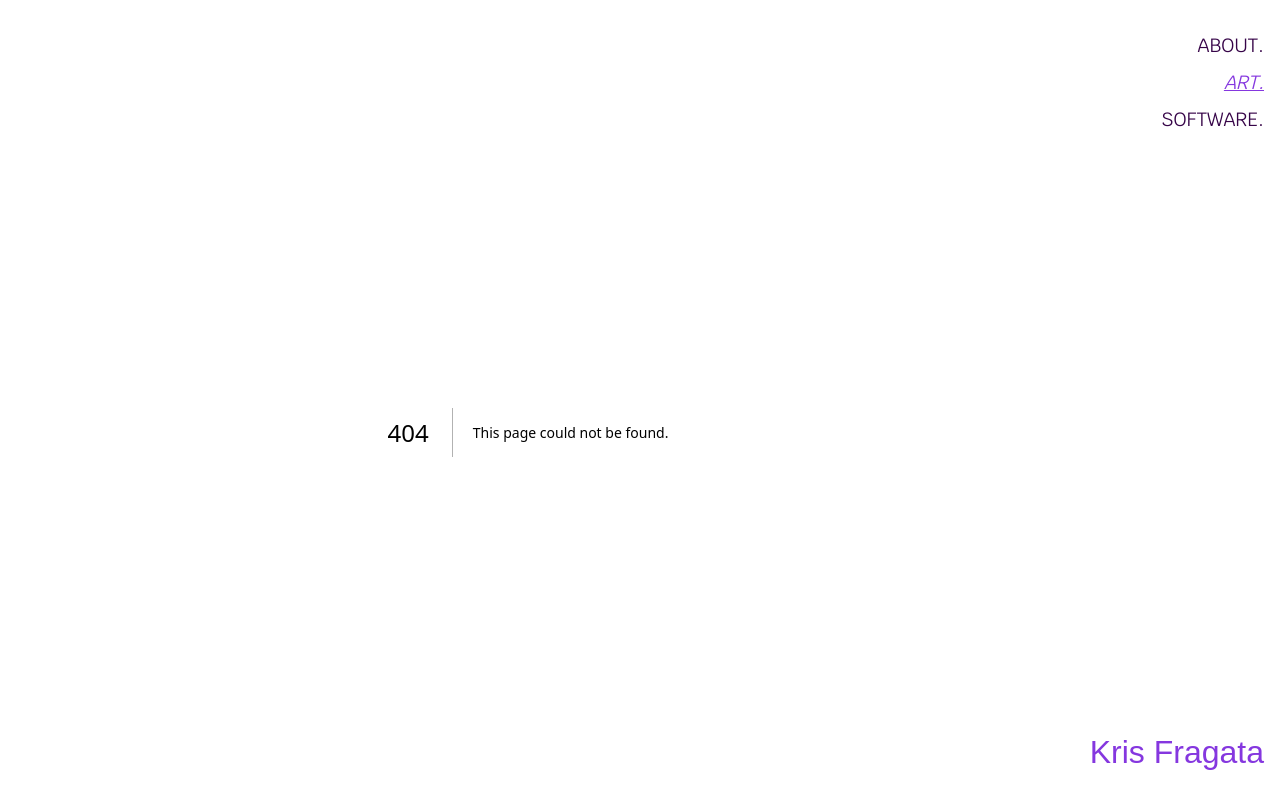
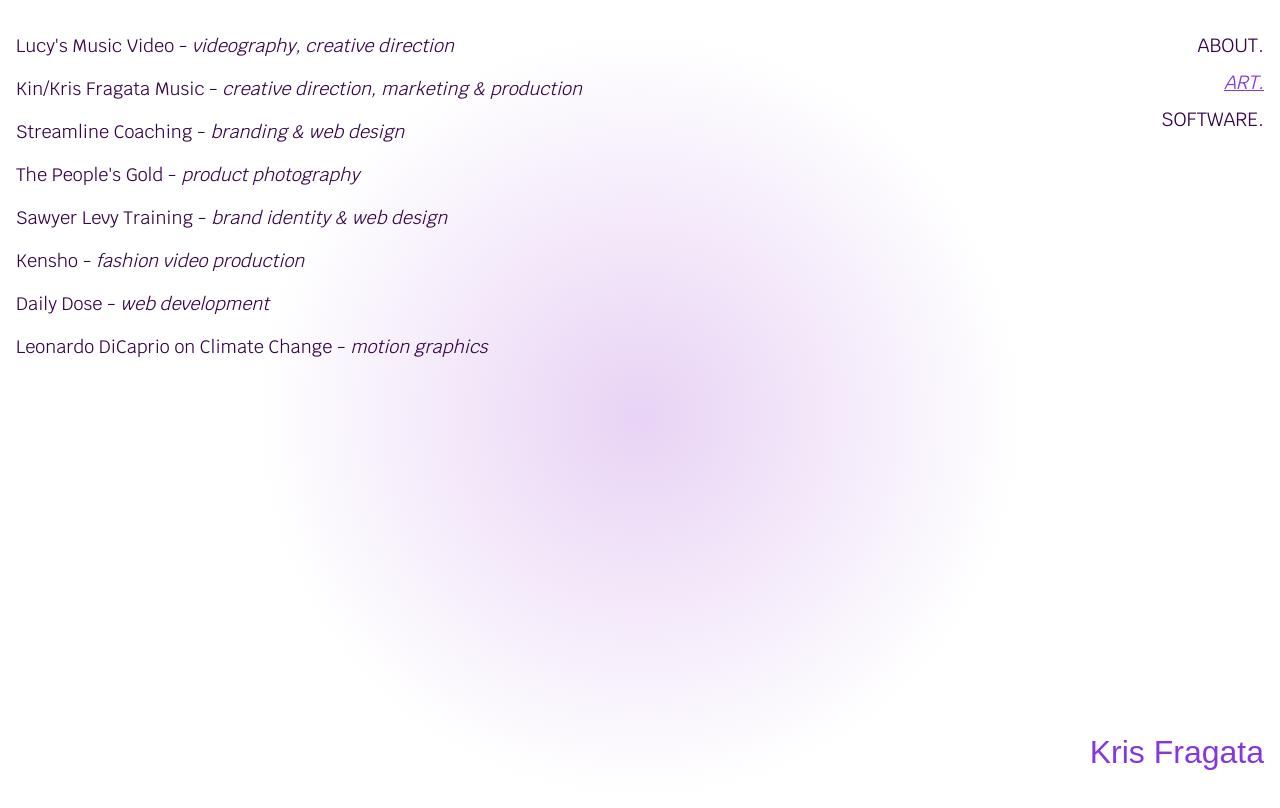
Before and after one commit to krisfragata/portfolio-2026-gd, a Next.js app: page /art in a window 1280 px wide. Before the commit this address had no page. Shown: the top 808 px of the page. Built offline with nearby package versions, Linux system fonts and the light colour scheme; a web font is replaced by a local one.

Commit message:
feat(art):render art project list and rename route this commit renames the route of art page from 'art-projects' to 'art' for conciseness introduces 'art_list' and Art interface for art list component

```diff
--- a/src/app/art-projects/page.tsx
+++ /dev/null
@@ -1,11 +0,0 @@
-import React from "react";
-
-const ArtProjects: React.FC = () => {
-    return (
-        <div className="left-main-text">
-            The <span className="text-primary">Art Projects</span> page is under progress...
-        </div>
-    );
-};
-
-export default ArtProjects
--- /dev/null
+++ b/src/app/art/art_list.ts
@@ -0,0 +1,48 @@
+export interface Art {
+    artwork: string;
+    details: string;
+    id: string;
+}
+
+export const artList:Art[] = [
+    {
+        artwork: "Lucy's Music Video",
+        details: 'videography, creative direction',
+        id: 'lucy'
+    },
+    {
+        artwork: 'Kin/Kris Fragata Music',
+        details: 'creative direction, marketing & production',
+        id: 'kin'
+    },
+    {
+        artwork: 'Streamline Coaching',
+        details: 'branding & web design',
+        id: 'streamline'
+    },
+    {
+        artwork: "The People's Gold",
+        details: 'product photography',
+        id: 'peoplegold',
+    },
+    {
+        artwork: 'Sawyer Levy Training',
+        details: 'brand identity & web design',
+        id: 'sawyer'
+    },
+    {
+        artwork: 'Kensho',
+        details: 'fashion video production',
+        id: 'kensho'
+    },
+    {
+        artwork: 'Daily Dose',
+        details: 'web development',
+        id: 'daily'
+    },
+    {
+        artwork: 'Leonardo DiCaprio on Climate Change',
+        details: 'motion graphics',
+        id: 'leo'
+    }
+];
--- /dev/null
+++ b/src/app/art/page.tsx
@@ -0,0 +1,25 @@
+import React from "react";
+import { Art, artList } from "./art_list";
+
+const ArtProjects: React.FC = () => {
+    /**
+     * @description renders art list items
+     * @returns JSX component
+     */
+    const renderArtList = () => {
+        return artList.map((art:Art, index) => {
+            return (
+                <div className="art-item" key={art.id}>
+                   {art.artwork} - <span className="italics">{art.details}</span>
+                </div>
+            );
+        })
+    }
+    return (
+        <div className="art-container">
+            {renderArtList()}
+        </div>
+    );
+};
+
+export default ArtProjects
```
